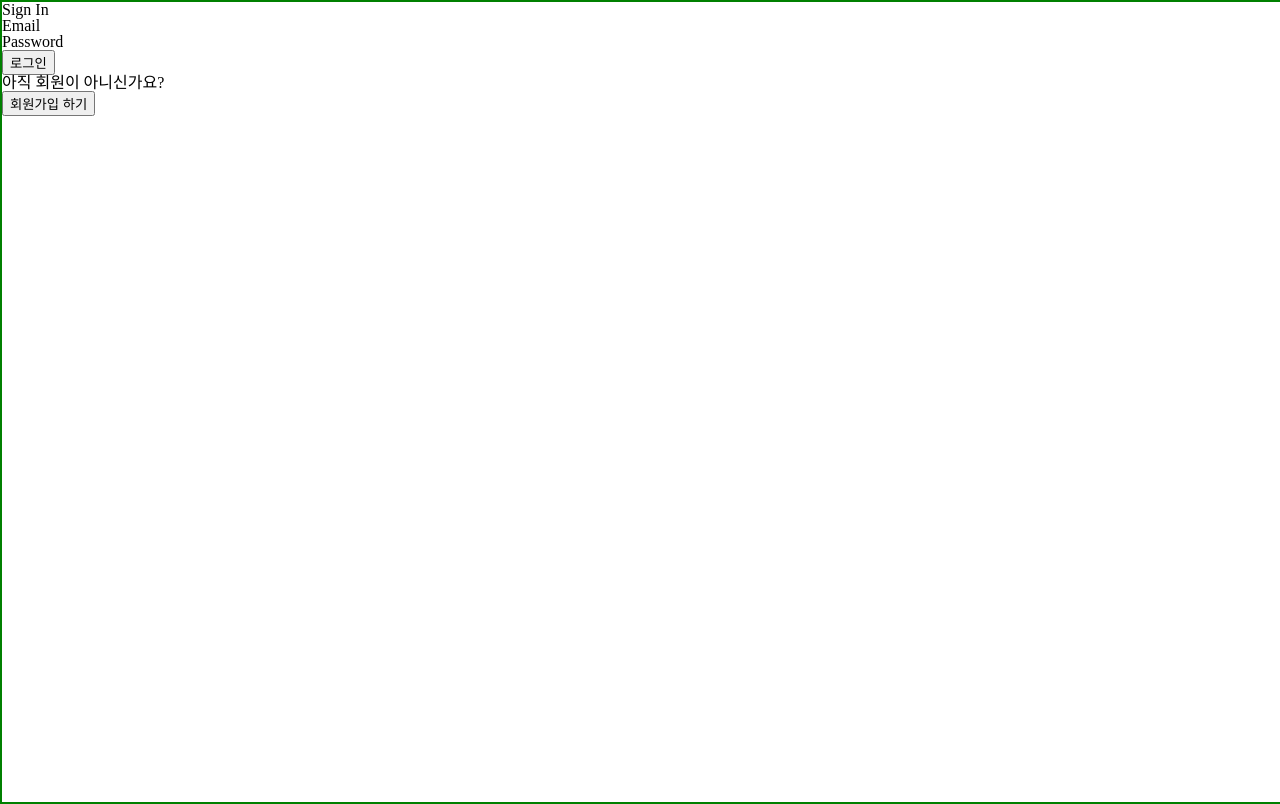
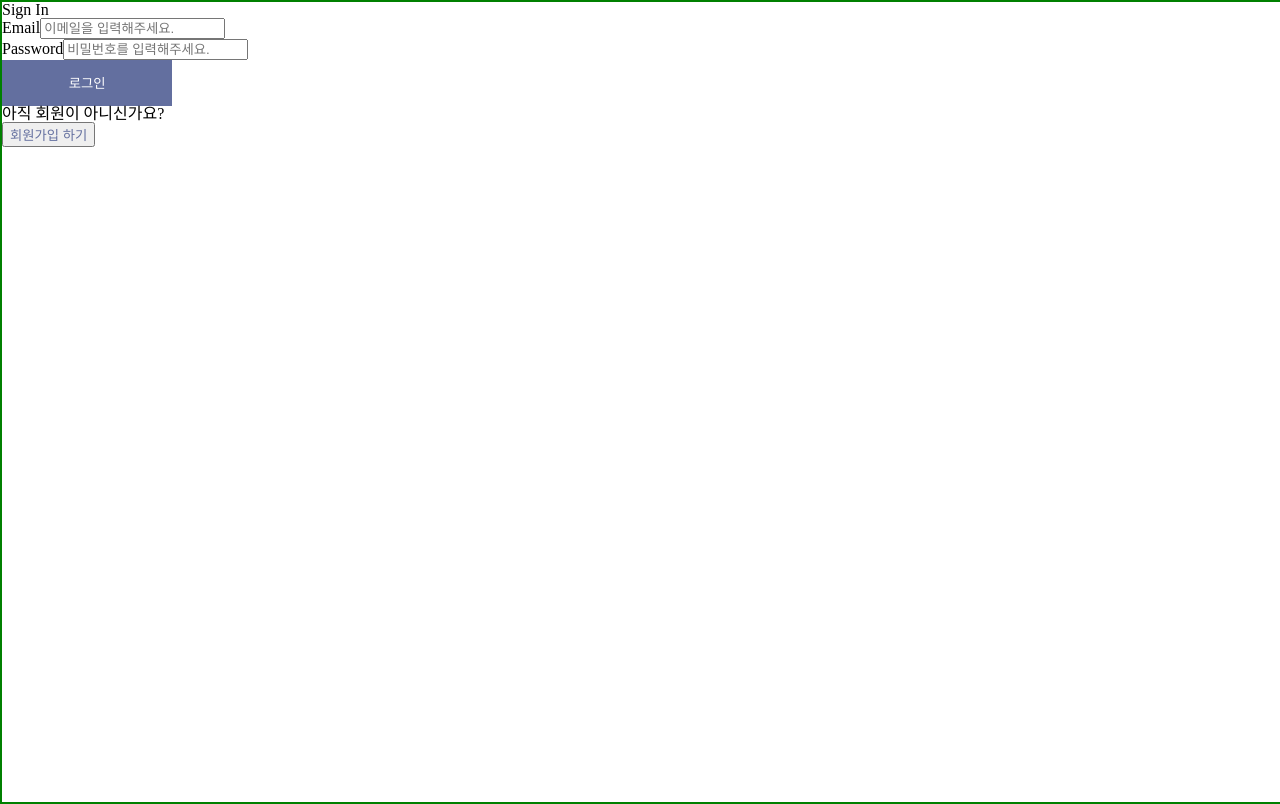
Before and after one commit to whyWhale/honeymorning, a React (Vite) app in the folder FE/honey-morning/: page /login in a window 1280 px wide. Built offline with nearby package versions, Linux system fonts and the light colour scheme.

Commit message:
[front] S11P21A704-63 feat: 로그인 폼 입력란 생성

```diff
--- a/FE/honey-morning/src/pages/LoginPage/index.tsx
+++ b/FE/honey-morning/src/pages/LoginPage/index.tsx
@@ -1,4 +1,20 @@
 import React from 'react';
+import styled from 'styled-components';
+
+const SubmitButton = styled.button`
+  background-color: var(--mediumblue-color);
+  color: white;
+  padding: 1em 5em;
+  border: none;
+  rounded: 20%;
+  cursor: pointer;
+`;
+
+const MoveToSignUp = styled.button`
+  color: var(--mediumblue-color);
+  background-color: none;
+  cursor: pointer;
+`;
 
 const LoginProcess = () => {
   return (
@@ -7,16 +23,26 @@ const LoginProcess = () => {
       <form>
         <div>
           <label>Email</label>
+          <input
+            type="email"
+            placeholder="이메일을 입력해주세요."
+            required
+          />
         </div>
         <div>
           <label>Password</label>
+          <input
+            type="password"
+            placeholder="비밀번호를 입력해주세요."
+            required
+          />
         </div>
         <div>
-          <button>로그인</button>
+          <SubmitButton>로그인</SubmitButton>
         </div>
         <div>
           <div>아직 회원이 아니신가요?</div>
-          <button>회원가입 하기</button>
+          <MoveToSignUp>회원가입 하기</MoveToSignUp>
         </div>
       </form>
     </div>
```
Also changed, not shown: 1 other file (tests, documents, lock files or other folders).
